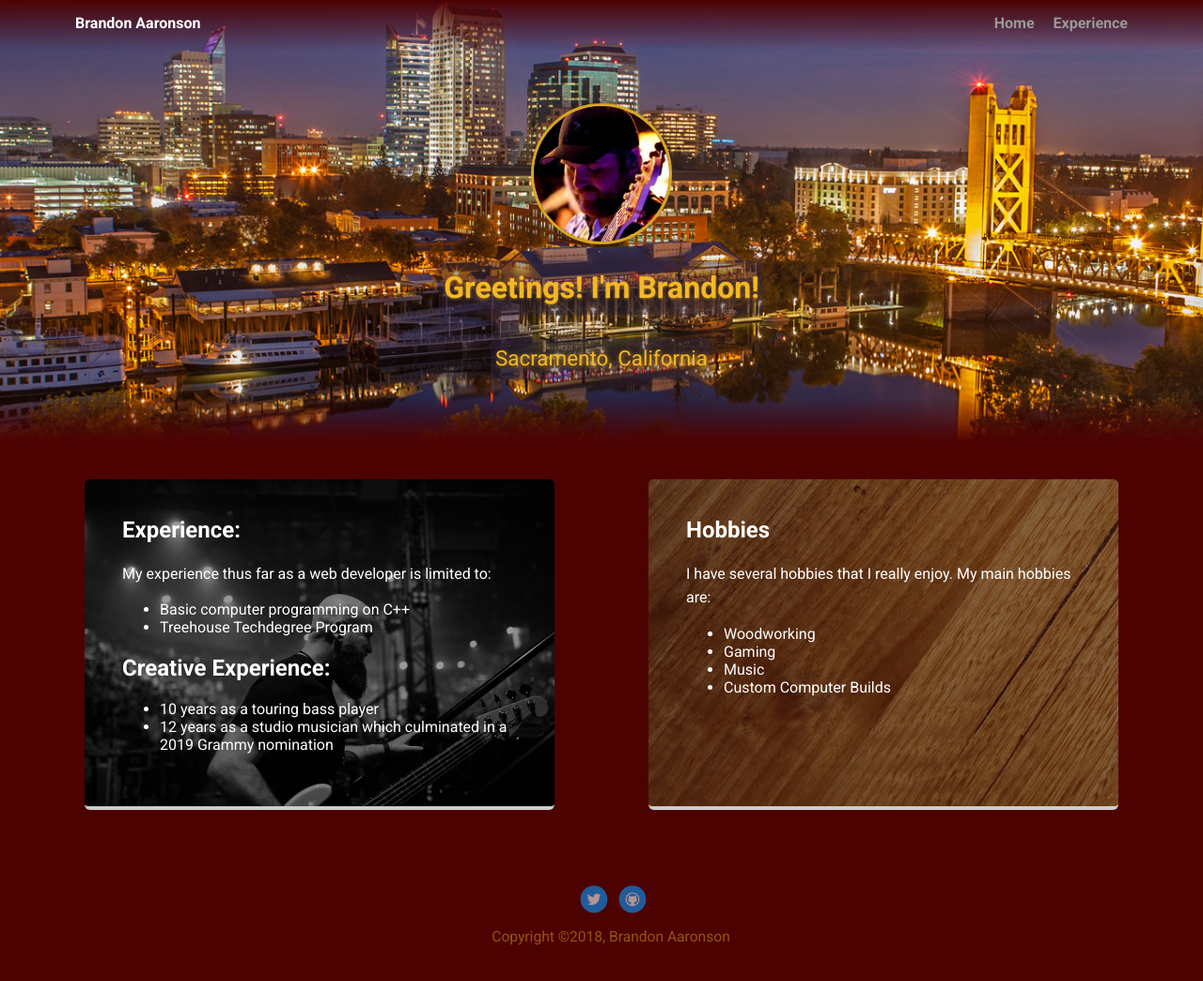
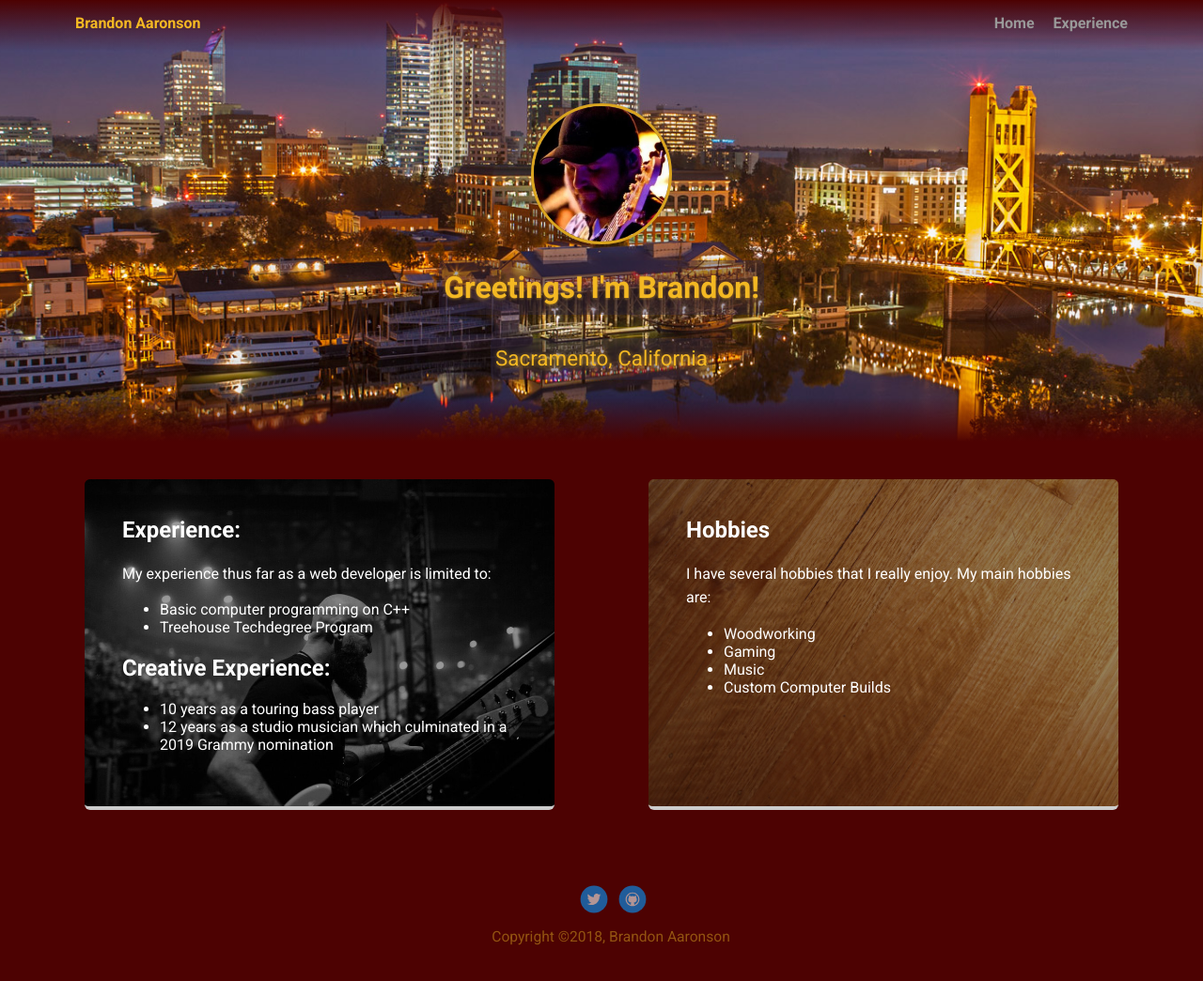
Before and after one commit to brandonaaronson/Techdegree-Project-1, a plain HTML site: page experience.html in a window 1280 px wide. Shown: the whole page at 94% size. Drawn offline with Linux system fonts and the light colour scheme; a web font is replaced by a local one.

Commit message:
Final Update

```diff
--- a/styles.css
+++ b/styles.css
@@ -43,7 +43,7 @@ a:hover {
 .nav .name {
     display: block;
     margin-right: auto;
-    color: white;
+    color: #f3b823;
 }
 .nav li {
   padding: 5px 10px 10px 10px;
@@ -52,7 +52,7 @@ a:hover {
   transition: all .5s;
 }
 .nav a:hover {
-  color: white
+  color: #f3b823;
 }
 
 header {
@@ -80,7 +80,7 @@ header .profile-image:hover {
 }
 .tag {
   background-color: rgba(43, 37 , 65, 0.4);
-  color: rgb(243, 184, 35);
+  color: #f3b823;
   text-shadow: 0 1px 3px rgba(243, 184, 35, .5);
   padding: 5px;
   border-radius: 5px;
@@ -109,21 +109,6 @@ header .profile-image:hover {
   border-color: goldenrod;
 }
 
-.hobbies {
-  margin: 20px;
-  padding: 20px 40px 40px;
-  max-width: 500px;
-  text-align: left;
-  background: url('images/MountainAshFloor.jpg');
-  box-shadow: inset 0 0 0 1000px rgba(0,0,0,.4);
-  border-bottom: 4px solid #ccc;
-  border-radius: 6px;
-  transition: all .5s;
-  color: white;
-}
-.hobbies:hover {
-  border-color: goldenrod;
-}
 
 .experience {
   margin: 20px;
@@ -141,6 +126,23 @@ header .profile-image:hover {
 .experience:hover {
   border-color: goldenrod;
 }
+.hobbies {
+  margin: 20px;
+  padding: 20px 40px 40px;
+  max-width: 500px;
+  text-align: left;
+  background: url('images/MountainAshFloor.jpg');
+  background-size: cover;
+  box-shadow: inset 0 0 0 1000px rgba(0,0,0,.4);
+  border-bottom: 4px solid #ccc;
+  border-radius: 6px;
+  transition: all .5s;
+  color: white;
+}
+.hobbies:hover {
+  border-color: goldenrod;
+}
+
 ul.skills {
   padding: 0;
   text-align: center;
```
